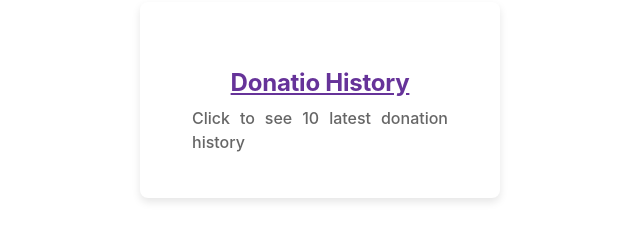
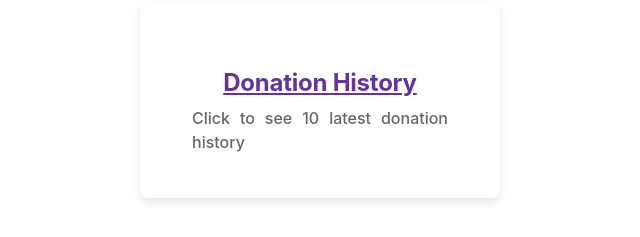
Before and after one commit to Nomin0317/portfolio, a Gatsby site: page / in a window 1280 px wide. Shown: the part 556-793 px from the top of the page, 320-960 px from the left. Built offline with nearby package versions, Linux system fonts and the light colour scheme; Gatsby itself is replaced by a stand-in of ours; a script that the page names is missing.

Commit message:
Trigger restart

```diff
--- a/src/pages/index.js
+++ b/src/pages/index.js
@@ -34,7 +34,7 @@ const IndexPage = () => {
               <p>Your support helps me continue my work. Thank you!</p>
             </Link>
             <Link to="/donationHistory" className="card donation-card">
-              <h2>Donatio History</h2>
+              <h2>Donation History</h2>
               <p>Click to see 10 latest donation history</p>
             </Link>
           </div>
```
